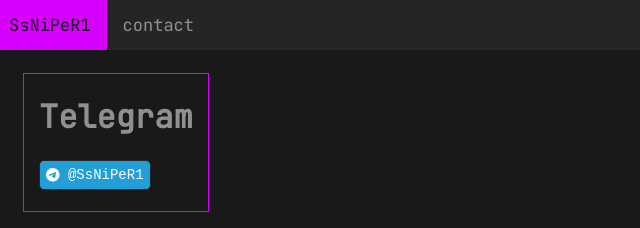
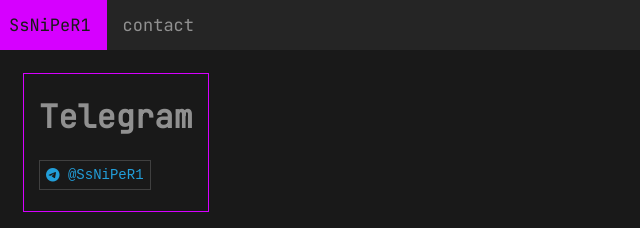
Before and after one commit to SsNiPeR1/website, a plain HTML site: page contact.html in a window 1280 px wide. Shown: the whole page, without its empty margins (0-640 px from the left). Drawn offline with Linux system fonts and the light colour scheme.

Commit message:
made button fit the design

```diff
--- a/style.css
+++ b/style.css
@@ -85,16 +85,15 @@ div.block {
     position: relative;
     font-family: 'Inconsolata', monospace;
     transition: all 0.3s ease-in-out;
-    background-color: #229ED9;
-    color: #fff;
+    background-color: #191919;
+    color: #229ED9;
     text-align: center;
     line-height: 4px;
     display: inline-flex;
     align-items: center;
     width: auto;
     height: 30px;
-    border-radius: 5px;
-    border: 1px solid #262626;
+    border: 1px solid #404040;
 }
 
 .tgButton:hover {
```
